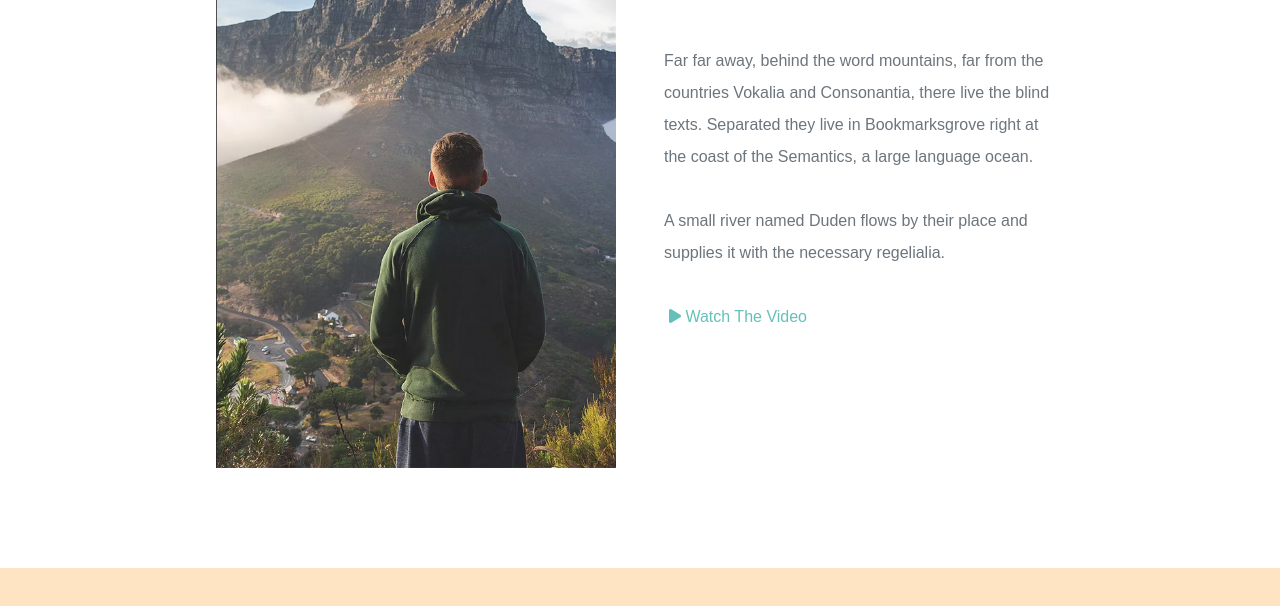
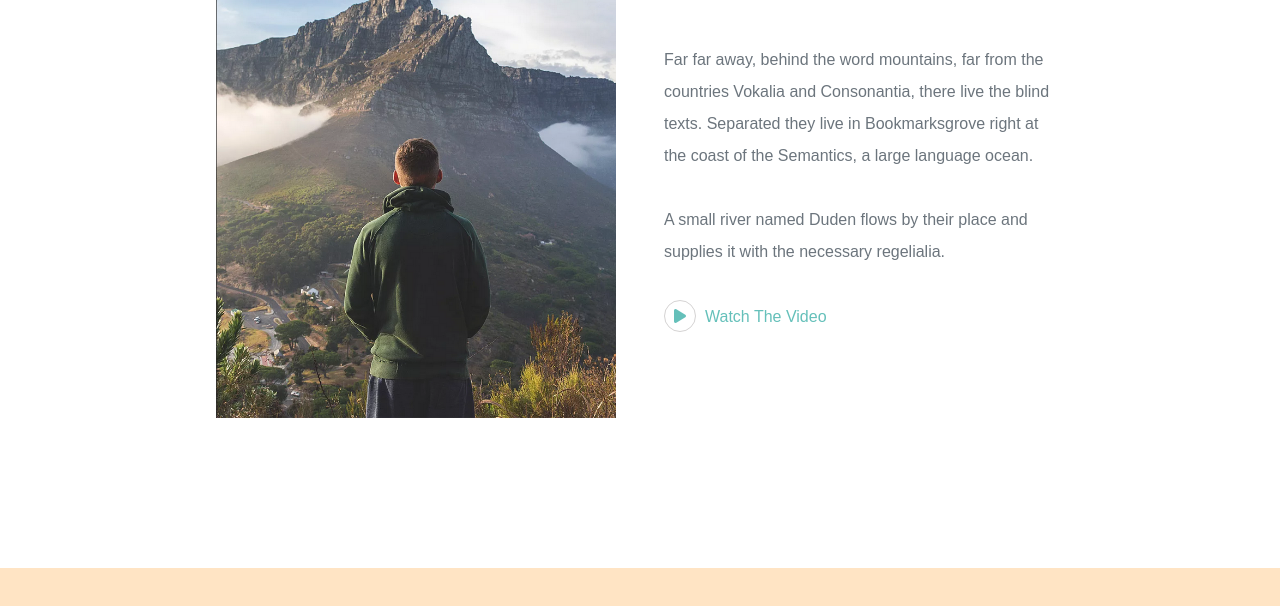
Before and after one commit to shahramardalan/final-ex, a plain HTML site: page index.html in a window 1280 px wide. Shown: the part 1032-1638 px from the top of the page. Drawn offline with Linux system fonts and the light colour scheme; a web font is replaced by a local one.

Commit message:
added play-circle to css file

```diff
--- a/index.html
+++ b/index.html
@@ -56,17 +56,17 @@
           A small river named Duden flows by their place and supplies it with
           the necessary regelialia.
         </p>
-        <p class="watch-video">
-          <!-- <div  style="width: 30px;height: 30px;border: 1px solid gray; border-radius: 100%;text-align: center;"> -->
-          <i class="fa fa-play" style="font-size: 1em; color: #65c0ba"></i>
-          <!--       </div> -->
-          Watch The Video
-        </p>
+        <div>
+          <div class="play-circle">
+            <a href="#"><i class="fa fa-play" style="font-size: 1em; color: #65c0ba"></i></a>
+          </div>
+          <p class="watch-video">
+            Watch The Video
+          </p>
+        </div>
       </div>
     </section>
 
-    <section class="exper">
-
-    </section>
+    <section class="exper"></section>
   </body>
 </html>
--- a/styles/style.css
+++ b/styles/style.css
@@ -91,7 +91,7 @@ i {
 
 .movie {
   width: 400px;
-  height: 600px;
+  height: 500px;
   background: url(/imgs/2.png);
   background-repeat: no-repeat;
   background-size: cover;
@@ -102,10 +102,8 @@ i {
   flex-direction: column;
   justify-content: center;
   width: 400px;
-  height: 600px;
+  height: 500px;
   margin-left: 40px;
-  /* background-color: #ffdd00; */
-  /* align-items: center; */
   line-height: 2rem;
 }
 
@@ -122,14 +120,24 @@ i {
 }
 
 .movie-desc .watch-video {
+  display: inline-block;
   margin-left: 5px;
   font-family: var(--textFont);
   font-size: 1em;
   color: #65c0ba;
 }
 
-.exper{
-    display: flex;
+.play-circle {
+  display: inline-block;
+  border: 1px solid rgb(213, 211, 211);
+  width: 30px;
+  height: 30px;
+  border-radius: 100%;
+  text-align: center;
+}
+
+.exper {
+  display: flex;
   justify-content: center;
   align-items: center;
   width: 100vw;
```
